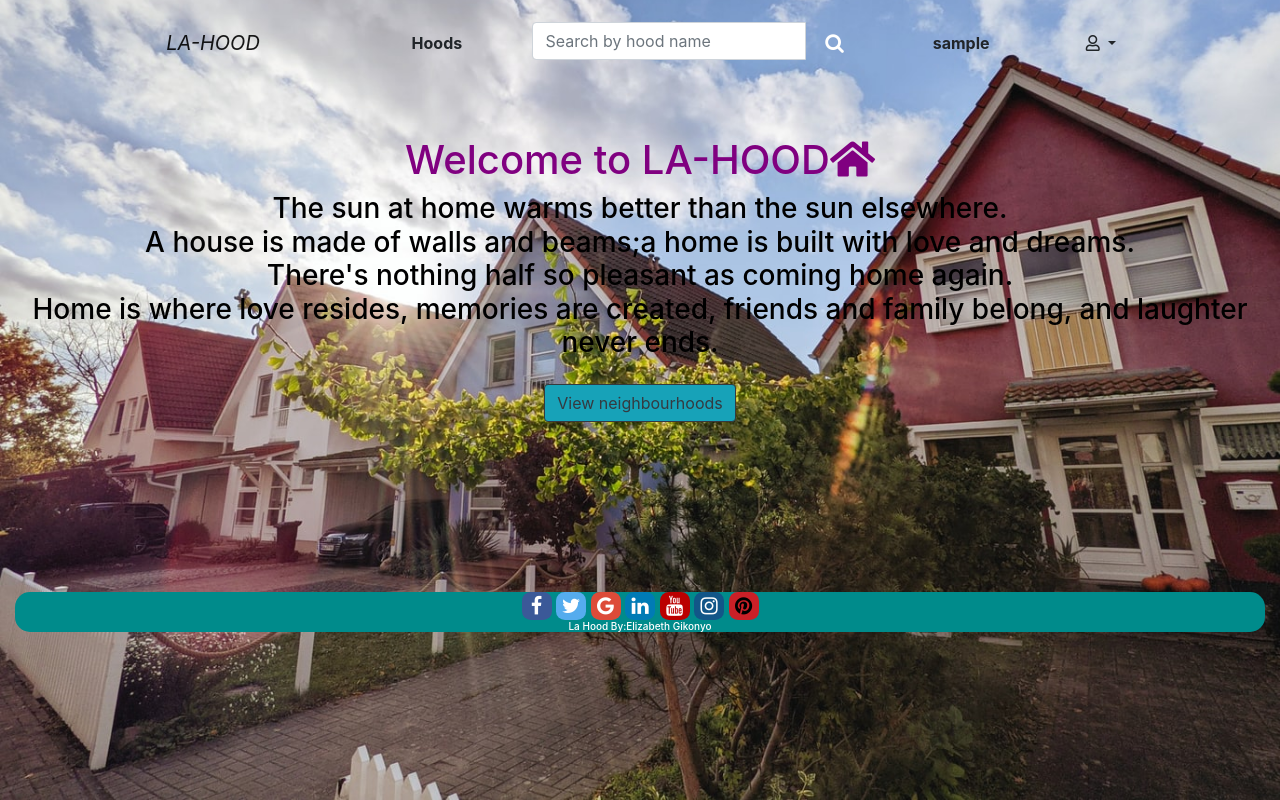
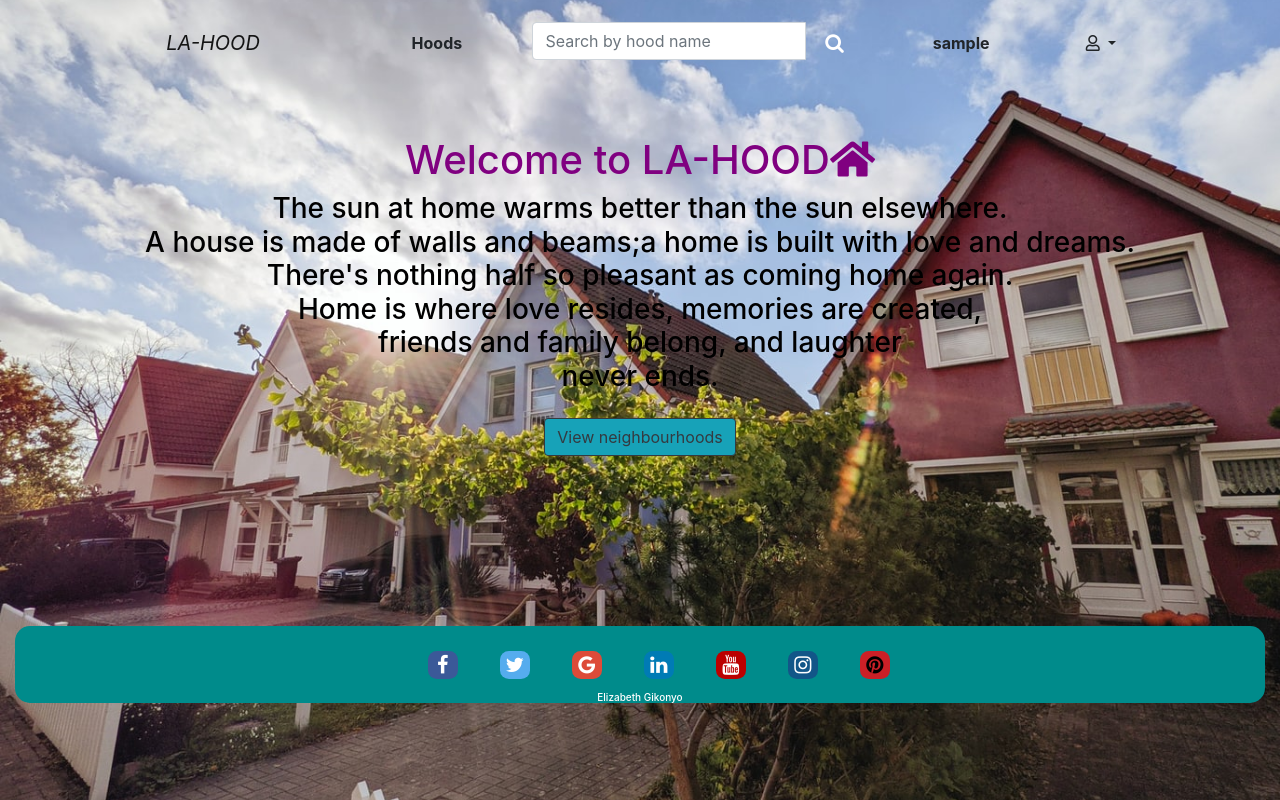
Before and after one commit to lizgi/Hood-Watch, a Django app: page / in a window 1280 px wide. Run offline with Django 3.2, Linux system fonts and the light colour scheme; the visitor is signed in with stand-in values (Sample User, id 1); some libraries are stand-ins or nearby versions; some web fonts are replaced.

Commit message:
add styles

```diff
--- a/hoodapp/templates/all-hood/index.html
+++ b/hoodapp/templates/all-hood/index.html
@@ -18,8 +18,8 @@
             A house is made of walls and beams;a home is built with love and dreams.
             <br> There's nothing half so pleasant as coming home again. <br>
             Home is where love resides, memories are created,
-            friends and family belong,
-             and laughter never ends.</h3>
+           <br> friends and family belong,
+             and laughter <br>never ends.</h3>
 
         <a href="{% url 'hood' %}"  class="btn btn-info btn-outline-dark  mt-3">View neighbourhoods</a>
     </div>
--- a/hoodapp/templates/footer.html
+++ b/hoodapp/templates/footer.html
@@ -10,7 +10,7 @@
 </head>
 <body>
 <div class="container-fluid">
-    <div class="footer">
+    <div class="footer ">
     <a href="#" class="fa fa-facebook"></a>
     <a href="#" class="fa fa-twitter"></a>
     <a href="#" class="fa fa-google"></a>
@@ -19,14 +19,18 @@
     <a href="#" class="fa fa-instagram"></a>
     <a href="#" class="fa fa-pinterest"></a>
 
-  <h6 style="color:white; font-size:10px;">La Hood    By:Elizabeth Gikonyo</h6>
+  <h4 style="color:white; font-size:10px;">Elizabeth Gikonyo</h4>
 
    </div>
 </div>
 <style>
+  .footer a{
+    margin-left: 3%;
+    margin-top: 2%;
+    margin-bottom: 1%;
+  }
 
     .footer {
-
        left: 0;
        bottom: 0;
        width: 100%;
--- a/hoodapp/views.py
+++ b/hoodapp/views.py
@@ -9,7 +9,6 @@
 
 # Create your views here.
 
-@login_required(login_url='/accounts/login/')
 def index(request):
     return render(request, 'all-hood/index.html')
 
```
Also changed, not shown: README.md (added).
